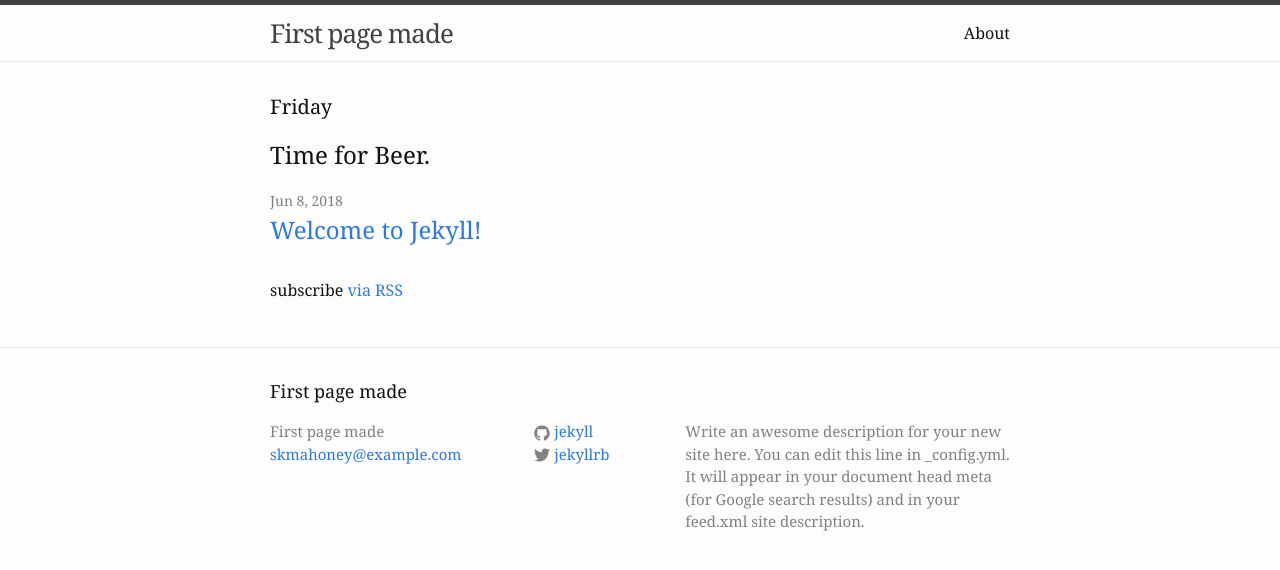
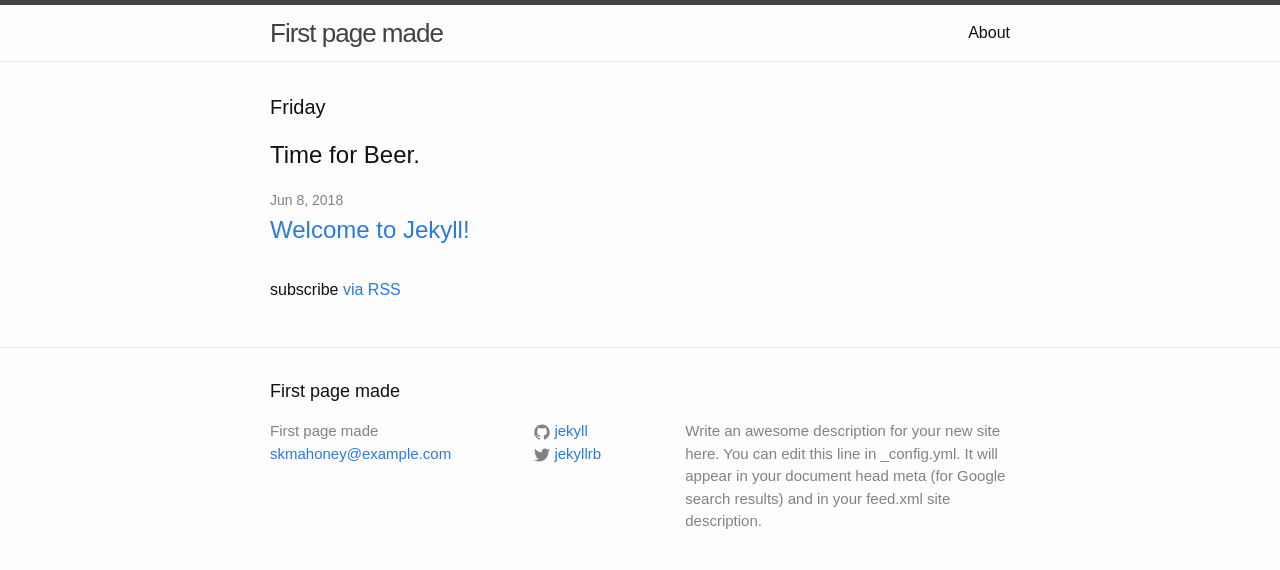
Before and after one commit to skmahoney/skmahoney.github.io, a Jekyll site: the page built from index.html, in a window 1280 px wide. Shown: the top 570 px of the page. Built offline with Jekyll 4.4.1, drawn with Linux system fonts in a browser that asks for light colours.

Commit message:
add font from google fonts

```diff
--- a/css/main.scss
+++ b/css/main.scss
@@ -6,7 +6,7 @@
 
 
 // Our variables
-$base-font-family: "Georgia", Helvetica, Arial, sans-serif;
+$base-font-family: 'Muli', sans-serif;
 $base-font-size:   16px;
 $base-font-weight: 400;
 $small-font-size:  $base-font-size * 0.875;
```
